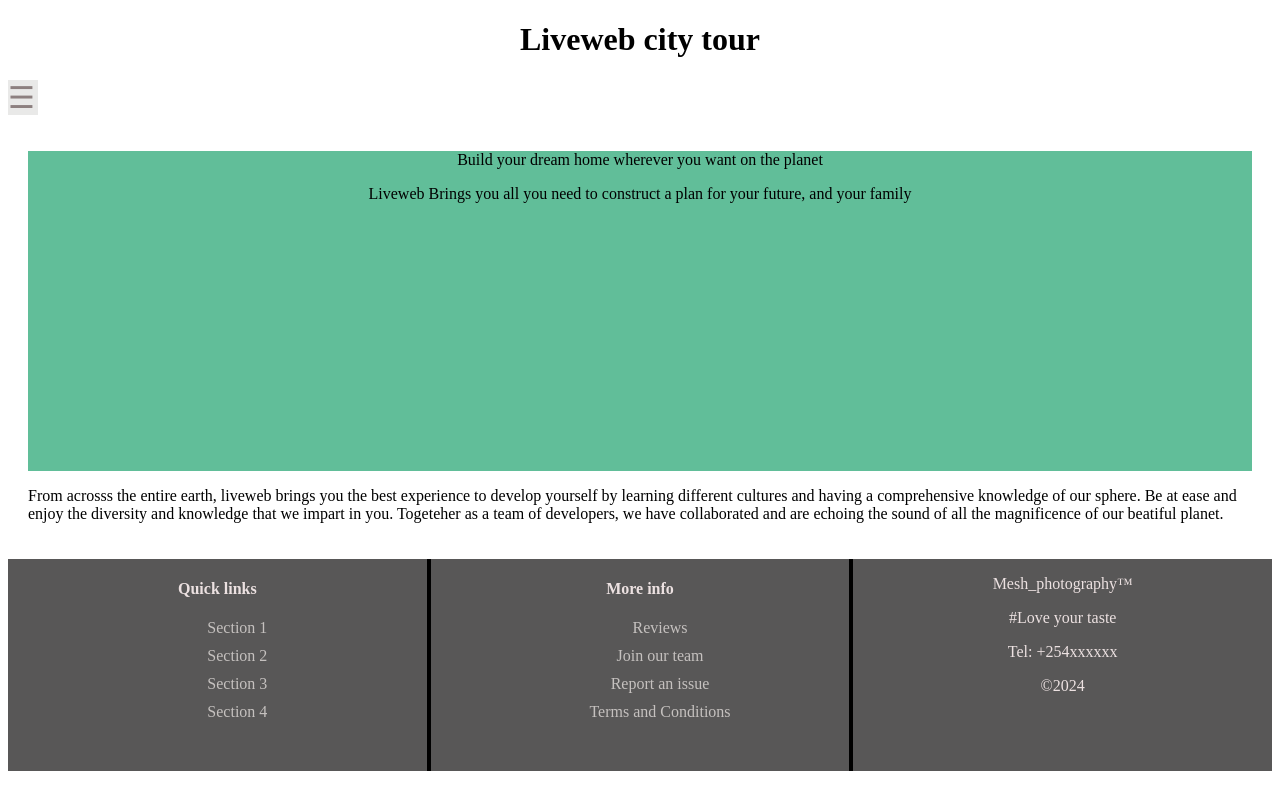
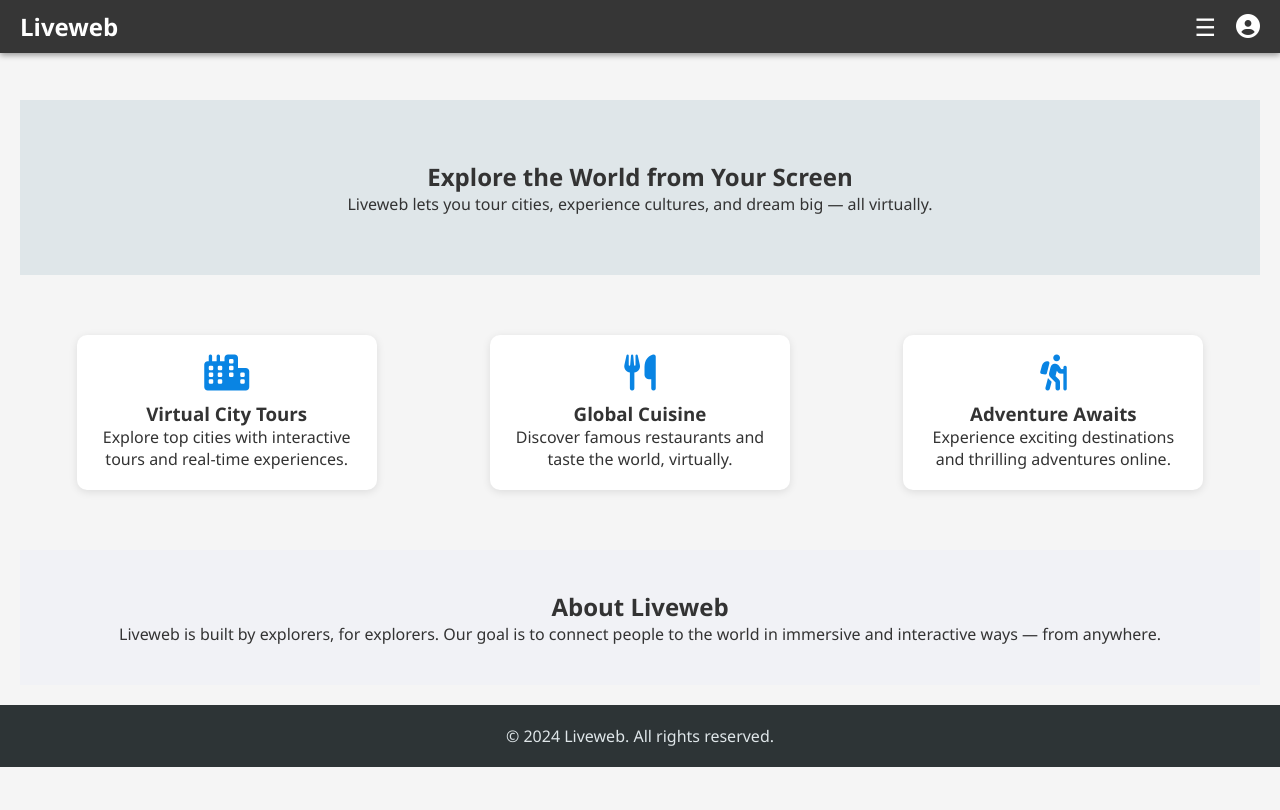
Before and after one commit to meshach-804/Liveweb, a plain HTML site: page Homepage/homepage.html in a window 1280 px wide. Drawn offline with Linux system fonts and the light colour scheme.

Commit message:
removed unnecessary files, made a better homepage

```diff
--- a/Homepage/Homepage.css
+++ b/Homepage/Homepage.css
@@ -1,95 +1,199 @@
-        .title{
-            text-align: center;
+/* Reset */
+* {
+    margin: 0;
+    padding: 0;
+    box-sizing: border-box;
   }
-        /*side navigation menu*/
-        .sidenav {
+
+  body, html {
+    font-family: 'Segoe UI', sans-serif;
+    background-color: #f5f5f5;
+    color: #333;
     height: 100%;
-            width: 0; /* Initially hidden */
+  }
+
+  .main-header {
+    display: flex;
+    justify-content: space-between;
+    align-items: center;
+    padding: 10px 20px;
+    background-color: rgba(20, 20, 20, 0.85);
+    color: #fff;
     position: fixed;
-            z-index: 1;
+    width: 100%;
     top: 0;
-            left: 0;
-            background-color: #111;
-            overflow-x: hidden;
-            padding-top: 60px;
-            transition: 0.5s;
+    z-index: 999;
+    box-shadow: 0 2px 6px rgba(0,0,0,0.4);
   }
-        .sidenav a{
-            padding: 8px 8px 8px 32px;
-            text-decoration: none;
-            font-size: 25px;
-            color: #988e8e;
-            display: block;
-            transition: 0.3s;
+
+  .logo h1 {
+    font-size: 1.5rem;
   }
-        .sidenav a:hover{
-            color: hsl(0, 22%, 96%);
+
+  .header-controls {
+    display: flex;
+    align-items: center;
+    gap: 20px;
   }
-        .sidenav .closebtn {
-            position: absolute;
-            top: 0;
-            right: 25px;
-            font-size: 36px;
-            margin-left: 50px;
+
+  .menu-icon {
+    font-size: 24px;
     cursor: pointer;
   }
 
-        #preface{
-            height: 40vh;
+  .menu-text {
+    font-size: 18px;
+  }
+
+  .login-icon i {
+    font-size: 24px;
+    cursor: pointer;
+  }
+
+  /* Sidebar */
+  .sidebar {
+    position: fixed;
+    left: 0;
+    top: 0;
+    height: 100%;
+    width: 250px;
+    background-color: rgba(24, 23, 23, 0.85);
+    padding-top: 60px;
+    transform: translateX(-100%);
+    transition: transform 0.3s ease;
+    z-index: 2000;
+  }
+
+  .sidebar.open {
+    transform: translateX(0);
+  }
+
+  .sidebar a {
+    display: block;
+    padding: 12px 20px;
+    text-decoration: none;
+    color: #ccc;
+    font-size: 18px;
+    transition: background 0.3s;
+  }
+
+  .sidebar a:hover {
+    background-color: #444;
+    color: #fff;
+  }
+
+  .sidebar .closebtn {
+    position: absolute;
+    top: 10px;
+    right: 20px;
+    font-size: 30px;
+    color: #fff;
+    cursor: pointer;
+  }
+
+  .login-popup {
+    display: none;
+    position: fixed;
+    top: 60px;
+    right: 20px;
+    background-color: #fff;
+    padding: 20px;
+    border-radius: 10px;
+    box-shadow: 0 2px 10px rgba(0,0,0,0.3);
+    z-index: 999;
+  }
+
+  .login-popup.show {
+    display: block;
+  }
+
+  .login-form input {
+    display: block;
     width: 100%;
-            background-color: rgb(97, 190, 153);
-            text-align: center;
-            padding: 0%;
-            margin:0%
+    margin: 10px 0;
+    padding: 10px;
+    font-size: 16px;
   }
-        #content{
-            transition: margin-left 0.5s;
+
+  .login-form button {
+    background-color: #007bff;
+    border: none;
+    color: white;
+    padding: 10px 20px;
+    cursor: pointer;
+  }
+
+  .login-form .close {
+    position: absolute;
+    top: 5px;
+    right: 10px;
+    font-size: 20px;
+    cursor: pointer;
+  }
+
+  .main-content {
+    margin-top: 80px;
     padding: 20px;
   }
-        #nav_lines{
-          width: 30px;
-          font-size: 30px;
-          color: rgb(141, 128, 128);
-          cursor: pointer;
-          background-color: rgba(40, 40, 30, 0.1);
-        }
-        #footer{
-            display: flex;
-            justify-content: space-between;
-            background-color: #585757;
-            color: rgb(236, 225, 225);
-            padding: 0;
-            width: 100%;
+
+  .hero {
+    text-align: center;
+    background-color: #dfe6e9;
+    padding: 60px 20px;
   }
 
-        .footer-section {
-            flex: 1;
-            text-align: center;
-            padding: 0;
+  .features {
+    display: flex;
+    flex-wrap: wrap;
+    justify-content: space-around;
+    margin: 40px 0;
   }
 
-        .footer-section:not(:last-child) {
-            border-right: 4px solid black;
+  .feature-box {
+    background: white;
+    width: 300px;
+    padding: 20px;
+    margin: 20px;
+    border-radius: 10px;
+    text-align: center;
+    box-shadow: 0 2px 8px rgba(0,0,0,0.1);
   }
 
-      .footer-section li{
-        list-style: none;
+  .feature-box i {
+    font-size: 36px;
+    margin-bottom: 10px;
+    color: #0984e3;
   }
 
-    .footer-section ul li{
-        margin: 10px 0;
+  .about {
+    padding: 40px 20px;
+    background-color: #f1f2f6;
+    text-align: center;
   }
 
-    .footer-section ul li:last-child{
-        margin-bottom: 50px;
+  .footer {
+    background-color: #2d3436;
+    color: #dfe6e9;
+    text-align: center;
+    padding: 20px;
   }
 
-    .footer-section ul li a{
-        text-decoration: none;
-        color: rgb(197, 193, 191);
-        padding: 6px;
+  @media screen and (max-width: 768px) {
+    .menu-text {
+      display: none;
     }
 
-    .footer-section ul li a:hover{
-        color: white;
+    .features {
+      flex-direction: column;
+      align-items: center;
     }
+
+    .main-header {
+      flex-direction: column;
+      align-items: flex-start;
+    }
+
+    .header-controls {
+      margin-top: 10px;
+    }
+  }
--- a/Homepage/homepage.html
+++ b/Homepage/homepage.html
@@ -1,83 +1,83 @@
 <!DOCTYPE html>
 <html lang="en">
 <head>
- <meta charset="UTF-8">
- <meta name="viewport" content="width=device-width, initial-scale=1.0">
- <title>HomepageLive</title>
- <!-- <link rel="stylesheet" href="https://matcha.mizu.sh/matcha.css"> -->
- <link rel="stylesheet" href="./Homepage.css">
-
+  <meta charset="UTF-8" />
+  <meta name="viewport" content="width=device-width, initial-scale=1.0" />
+  <title>Liveweb - Explore the World</title>
+  <link rel="stylesheet" href="homepage.css" />
+  <link rel="stylesheet" href="https://cdnjs.cloudflare.com/ajax/libs/font-awesome/6.5.0/css/all.min.css" integrity="sha512-..." crossorigin="anonymous" referrerpolicy="no-referrer" />
 </head>
 <body>
- <main>
-  <header class="header">
-   <div class="title">
-    <h1>Liveweb city tour</h1>
+  <header class="main-header">
+    <div class="logo">
+      <h1>Liveweb</h1>
+    </div>
+    <div class="header-controls">
+      <div class="menu-toggle" onclick="toggleSidebar()">
+        <span class="menu-icon">&#9776;</span>
+        <span class="menu-text"></span>
+      </div>
+      <div class="login-icon" onclick="toggleLoginForm()">
+        <i class="fas fa-user-circle"></i>
+      </div>
     </div>
   </header>
-   <div id="mySidenav" class="sidenav">
-     <a class="closebtn" onclick="closeNav()">×</a>
-     <a href="https://www.siyabona.com/cities-in-kenya.html">Cities</a>
-     <a href="https://wa.me/qr/2J7SXBJQDECRK1">Games</a>
+
+  <aside class="sidebar" id="sidebar">
+    <a href="#" class="closebtn" onclick="toggleSidebar()">&times;</a>
+    <a href="#">Cities</a>
+    <a href="#">Games</a>
     <a href="#">Coders</a>
     <a href="#">Commercial</a>
     <a href="#">Restaurants</a>
     <a href="#">Adventure</a>
     <a href="#">Portfolio</a>
+  </aside>
+
+  <div class="login-popup" id="loginPopup">
+    <div class="login-form">
+      <h3>Login</h3>
+      <input type="text" placeholder="Username" />
+      <input type="password" placeholder="Password" />
+      <button>Submit</button>
+      <span class="close" onclick="toggleLoginForm()">&times;</span>
+    </div>
   </div>
 
-   <span onclick="openNav()"><div id="nav_lines">☰</div></span>
-   <main id="content">
-    <div><div id="preface">
-      <p>Build your dream home wherever you want on the planet</p>
-      <p>Liveweb Brings you all you need to construct a plan for your future, and your family</p>
+  <main class="main-content">
+    <section class="hero">
+      <h2>Explore the World from Your Screen</h2>
+      <p>Liveweb lets you tour cities, experience cultures, and dream big — all virtually.</p>
+    </section>
+
+    <section class="features">
+      <div class="feature-box">
+        <i class="fas fa-city"></i>
+        <h3>Virtual City Tours</h3>
+        <p>Explore top cities with interactive tours and real-time experiences.</p>
       </div>
-      <p>From acrosss the entire earth, liveweb brings you the best experience to develop yourself by learning different cultures and having a comprehensive knowledge of our sphere.
-        Be at ease and enjoy the diversity and knowledge that we impart in you.
-        Togeteher as a team of developers, we have collaborated and are echoing the sound of all the magnificence of our beatiful planet.</p>
+      <div class="feature-box">
+        <i class="fas fa-utensils"></i>
+        <h3>Global Cuisine</h3>
+        <p>Discover famous restaurants and taste the world, virtually.</p>
+      </div>
+      <div class="feature-box">
+        <i class="fas fa-hiking"></i>
+        <h3>Adventure Awaits</h3>
+        <p>Experience exciting destinations and thrilling adventures online.</p>
+      </div>
+    </section>
 
-        <wrapper class="wrapper">
-          <figure class="city-display"><figcaption></figcaption></figure>
-          <figure class="city-display"><figcaption></figcaption></figure>
-          <figure class="city-display"><figcaption></figcaption></figure>
-          <figure class="city-display"><figcaption></figcaption></figure>
-          <figure class="city-display"><figcaption></figcaption></figure>
-          <figure class="city-display"><figcaption></figcaption></figure>
+    <section class="about">
+      <h2>About Liveweb</h2>
+      <p>Liveweb is built by explorers, for explorers. Our goal is to connect people to the world in immersive and interactive ways — from anywhere.</p>
+    </section>
+  </main>
 
-        </wrapper>
+  <footer class="footer">
+    <p>&copy; 2024 Liveweb. All rights reserved.</p>
+  </footer>
 
-    </div>
-    <div>
-
-    </div>
-  </main>
-  <footer id="footer">
-    <div class="footer-section">
-        <h4>Quick links</h4>
-            <ul>
-                <li><a href="#section1">Section 1 </a></li>
-                <li><a href="#section2">Section 2</a></li>
-                <li><a href="#section3">Section 3</a></li>
-                <li><a href="#section4">Section 4</a></li>
-            </ul>
-    </div>
-    <div class="footer-section">
-        <h4>More info</h4>
-        <ul>
-            <li><a href="#section1">Reviews</a></li>
-            <li><a href="#section3">Join our team</a></li>
-            <li><a href="#section2">Report an issue</a></li>
-            <li><a href="#section4">Terms and Conditions</a></li>
-        </ul>
-    </div>
-    <div class="footer-section">
-        <p>Mesh_photography&trade; </p>
-        <p>#Love your taste</p>
-        <p>Tel: +254xxxxxx</p>
-        <p>&copy;2024</p>
-    </div>
-</footer>
- </main>
   <script src="homepage.js"></script>
 </body>
 </html>
--- a/Homepage/homepage.js
+++ b/Homepage/homepage.js
@@ -1,11 +1,11 @@
-function openNav() {
-    document.getElementById("mySidenav").style.width = "250px";
-    document.getElementById("content").style.marginLeft = "240px";
-    document.getElementById("content").style.transition = "0s";
+// Sidebar toggle
+function toggleSidebar() {
+  const sidebar = document.getElementById("sidebar");
+  sidebar.classList.toggle("open");
+}
 
-  }
-  function closeNav() {
-    document.getElementById("mySidenav").style.width = "0";
-    document.getElementById("content").style.marginLeft = "0";
-
-  }
+// Login popup toggle
+function toggleLoginForm() {
+  const loginPopup = document.getElementById("loginPopup");
+  loginPopup.classList.toggle("show");
+}
```
Also changed, not shown: 2 other files. Lines whose indentation alone changed are shown as unchanged.
